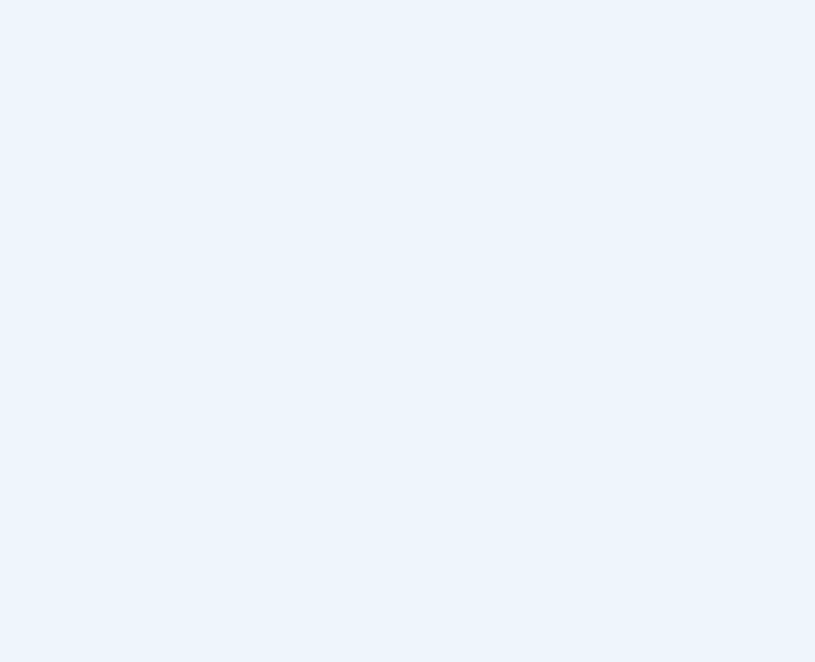
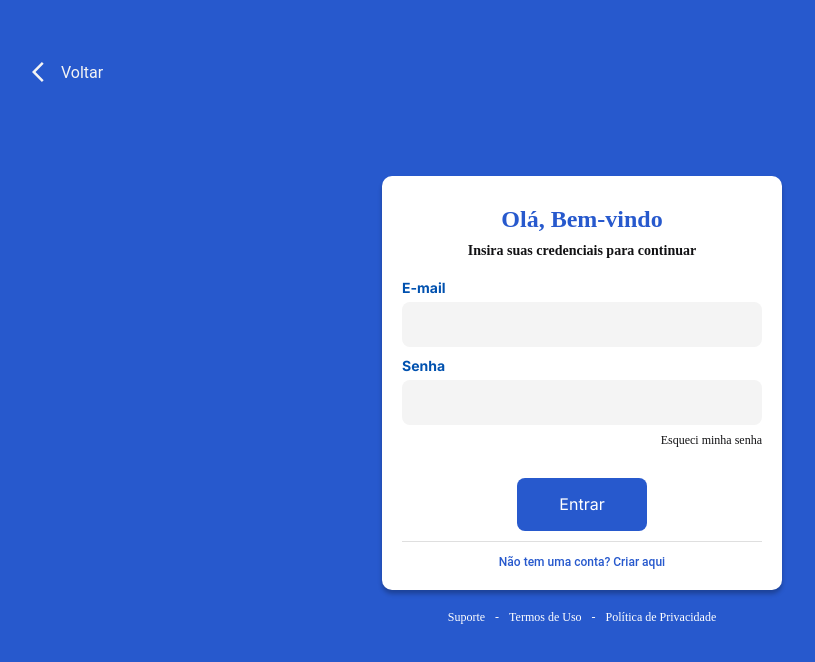
Before and after one commit to Loureiro12/Huron-web, a React (Create React App) app: page /login in a window 1280 px wide. Before the commit this address had no page. Shown: the top 662 px of the page, without its empty margins (58-873 px from the left). Built offline with nearby package versions, Linux system fonts and the light colour scheme.

Commit message:
feat: SignIn

```diff
--- a/src/pages/SalesPage/index.tsx
+++ b/src/pages/SalesPage/index.tsx
@@ -15,8 +15,9 @@ import {
 
 export function SalesPage() {
   const navigate = useNavigate()
+
   const handleOnClick = useCallback(
-    () => navigate('/signin', { replace: true }),
+    () => navigate('/login', { replace: true }),
     [navigate],
   )
 
--- a/src/pages/SignIn /index.tsx
+++ b/src/pages/SignIn /index.tsx
@@ -1,10 +1,69 @@
-import { Header } from '../../components/Header'
+import { useCallback } from 'react'
+import ArrowBackIosIcon from '@mui/icons-material/ArrowBackIos'
+
+import { NavLink, useNavigate } from 'react-router-dom'
+
+import { Button } from '../../components/Button'
+
+import {
+  Container,
+  Content,
+  Header,
+  Title,
+  Caption,
+  CreateAccount,
+  Line,
+  InputEmail,
+  InputPassword,
+  RecoverPassword,
+  Terms,
+  BackButton,
+} from './styles'
 
 export function SignIn() {
+  const navigate = useNavigate()
+  const handleOnClickSignUp = useCallback(
+    () => navigate('/signup', { replace: true }),
+    [navigate],
+  )
   return (
     <>
-      <Header />
-      <h1>SignIn </h1>
+      <BackButton onClick={() => navigate('/')}>
+        <ArrowBackIosIcon />
+        <p>Voltar</p>
+      </BackButton>
+
+      <Container>
+        <div style={{ margin: 10, width: 400 }}>
+          <Content>
+            <Header>
+              <Title>Olá, Bem-vindo</Title>
+              <Caption>Insira suas credenciais para continuar</Caption>
+              <InputEmail
+                label="E-mail"
+                type="email"
+                style={{ mg: '0px 0px 10px 0px' }}
+              />
+              <InputPassword label="Senha" type="password" />
+              <RecoverPassword>
+                <NavLink to="/recover-password">Esqueci minha senha</NavLink>
+              </RecoverPassword>
+              <Button text="Entrar" />
+              <Line />
+              <CreateAccount onClick={handleOnClickSignUp}>
+                Não tem uma conta? Criar aqui
+              </CreateAccount>
+            </Header>
+          </Content>
+          <Terms>
+            <a href="/">Suporte</a>
+            <p>-</p>
+            <a href="/">Termos de Uso</a>
+            <p>-</p>
+            <a href="/">Política de Privacidade</a>
+          </Terms>
+        </div>
+      </Container>
     </>
   )
 }
--- /dev/null
+++ b/src/pages/SignIn /styles.ts
@@ -0,0 +1,131 @@
+import styled from 'styled-components'
+import { Input } from '../../components/Input'
+
+export const Container = styled.div`
+  height: 100vh;
+  justify-content: center;
+  text-align: center;
+  display: flex;
+  align-items: center;
+  background-color: ${(props) => props.theme['blue-100']};
+`
+export const Content = styled.div`
+  justify-content: center;
+  background-color: white;
+  padding: 20px;
+  border-radius: 10px;
+  box-shadow: 0px 4px 4px rgba(0, 0, 0, 0.25);
+`
+
+export const Header = styled.header`
+  text-align: center;
+`
+
+export const Logo = styled.img`
+  width: 70px;
+  height: 70px;
+`
+
+export const Title = styled.h1`
+  font-size: 1.5rem;
+  font-weight: 600;
+  color: ${(props) => props.theme['blue-100']};
+  margin-top: 10px;
+  margin-bottom: 10px;
+`
+
+export const Caption = styled.h2`
+  font-size: 0.875rem;
+  font-weight: 600;
+  color: ${(props) => props.theme['gray-900']};
+  margin-top: 5px;
+  margin-bottom: 20px;
+`
+
+export const Line = styled.div`
+  width: 100%;
+  height: 1px;
+  background-color: #dfdfdf;
+  margin-top: 10px;
+  margin-bottom: 10px;
+`
+
+export const CreateAccount = styled.button`
+  border: 0;
+  outline: 0;
+  cursor: pointer;
+  background-color: transparent;
+  font-size: 0.75rem;
+  font-weight: 500;
+  color: ${(props) => props.theme['blue-100']};
+  :hover {
+    color: ${(props) => props.theme['blue-200']};
+  }
+`
+
+export const InputEmail = styled(Input)`
+  margin-bottom: 15px;
+`
+export const InputPassword = styled(Input)`
+  margin-bottom: 5px;
+`
+export const RecoverPassword = styled.div`
+  text-align: end;
+  margin-bottom: 30px;
+  margin-top: 5px;
+
+  a {
+    color: ${(props) => props.theme['gray-900']};
+    font-size: 0.75rem;
+    font-weight: 400;
+    text-decoration: none;
+  }
+  a:hover {
+    color: ${(props) => props.theme['gray-700']};
+  }
+`
+export const Terms = styled.div`
+  display: flex;
+  justify-content: center;
+  margin-top: 20px;
+  a {
+    color: ${(props) => props.theme.white};
+    text-decoration: none;
+    font-size: 0.75rem;
+  }
+  p {
+    color: ${(props) => props.theme.white};
+    text-decoration: none;
+    font-size: 0.75rem;
+    margin: 0 0.625rem;
+  }
+  a:hover {
+    color: #dfdfdf;
+  }
+`
+export const BackButton = styled.button`
+  position: fixed;
+  z-index: 997;
+  left: 90px;
+  top: 60px;
+  display: flex;
+  align-items: center;
+  gap: 5px;
+  color: ${(props) => props.theme['gray-50']};
+  border-radius: 0px 0px 8px 8px;
+  border: 0;
+  outline: 0;
+  background: transparent;
+  border-radius: 8px;
+  cursor: pointer;
+  transition: 0.5;
+
+  @media (max-width: 780px) {
+    top: 20px;
+    left: 10px;
+  }
+
+  :hover {
+    color: ${(props) => props.theme['gray-300']};
+  }
+`
--- a/src/router/app.routes.tsx
+++ b/src/router/app.routes.tsx
@@ -3,6 +3,7 @@ import { CreateClinic } from '../pages/CreateClinic'
 import { ListClinics } from '../pages/ListClinics'
 import { MedicalRecord } from '../pages/MedicalRecord'
 import { SalesPage } from '../pages/SalesPage'
+import { SignIn } from '../pages/SignIn '
 
 export function AppRoutes() {
   return (
@@ -13,6 +14,7 @@ export function AppRoutes() {
         <Route path="/medical-record" element={<MedicalRecord />} />
 
         <Route path="/" element={<SalesPage />} />
+        <Route path="/login" element={<SignIn />} />
       </Route>
     </Routes>
   )
```
